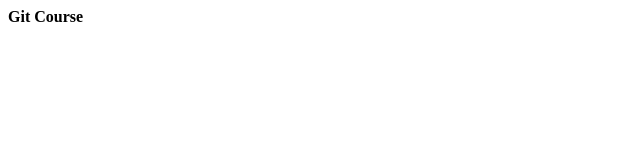
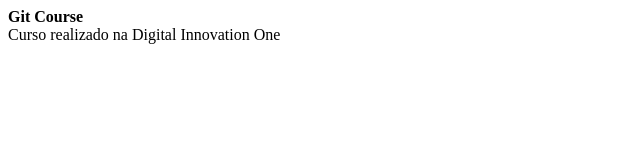
Before and after one commit to alemaocastro1986/git-course, a plain HTML site: page index.html in a window 1280 px wide. Shown: the whole page, without its empty margins (0-640 px from the left). Drawn offline with Linux system fonts and the light colour scheme.

Commit message:
Adicionado rodapé a pagina.

```diff
--- a/index.html
+++ b/index.html
@@ -9,5 +9,8 @@
   <header>
     <strong>Git Course</strong>
   </header>
+  <footer>
+    Curso realizado na Digital Innovation One
+  </footer>
 </body>
 </html>
```
